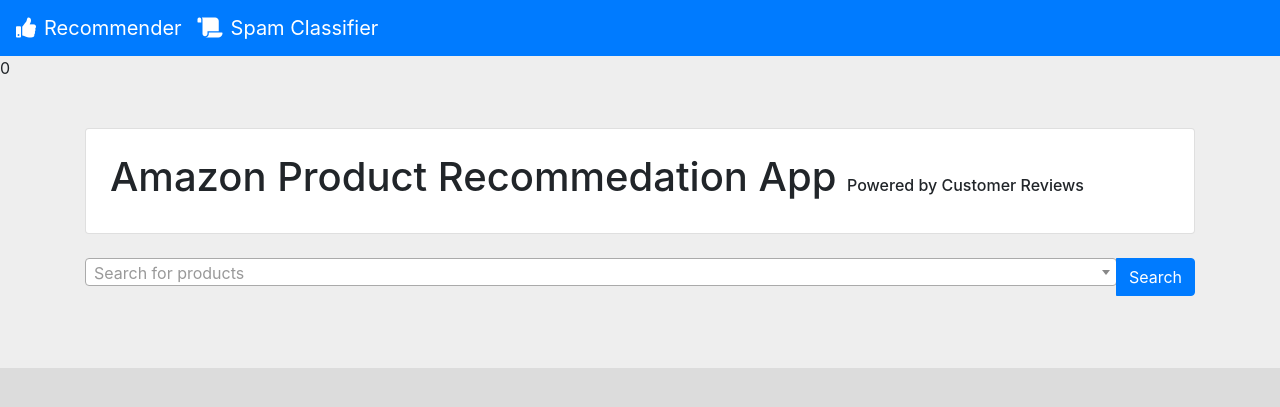
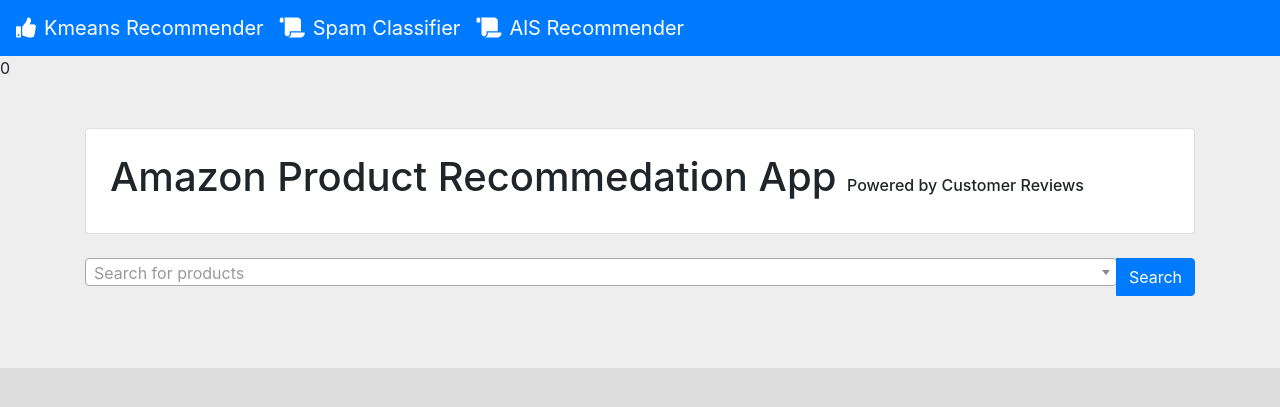
Before and after one commit to Deronic246/Capstone, a Python web app: template templates/home.html in a window 1280 px wide. Shown: the top 407 px of the page. Run offline with Jinja, Linux system fonts and the light colour scheme; the template is opened without the code that fills it, so the values that code supplies are empty; some libraries are stand-ins or nearby versions.

Commit message:
Update layout.html

```diff
--- a/templates/layout.html
+++ b/templates/layout.html
@@ -333,8 +333,9 @@ box-shadow: rgba(255,255,255, 0.75) 1.5em 0 0 0, rgba(255,255,255, 0.75) 1.1em 1
 <body>
 <div class="loading" style=display:none;>Loading&#8230;</div>
  <nav class="navbar navbar-expand-lg  navbar-dark bg-primary">
-    <a class="navbar-brand" href="\"><i class="fas fa-thumbs-up pr-2"></i>Recommender</a>
+    <a class="navbar-brand" href="\"><i class="fas fa-thumbs-up pr-2"></i>Kmeans Recommender</a>
 	 <a class="navbar-brand" href="\reviews"><i class="fas fa-scroll pr-2"></i>Spam Classifier</a>
+	 <a class="navbar-brand" href="\ratings"><i class="fas fa-scroll pr-2"></i>AlS Recommender</a>
   </nav>
   <section style="background-color: #eee;">0
   <div class="container py-5">
```
